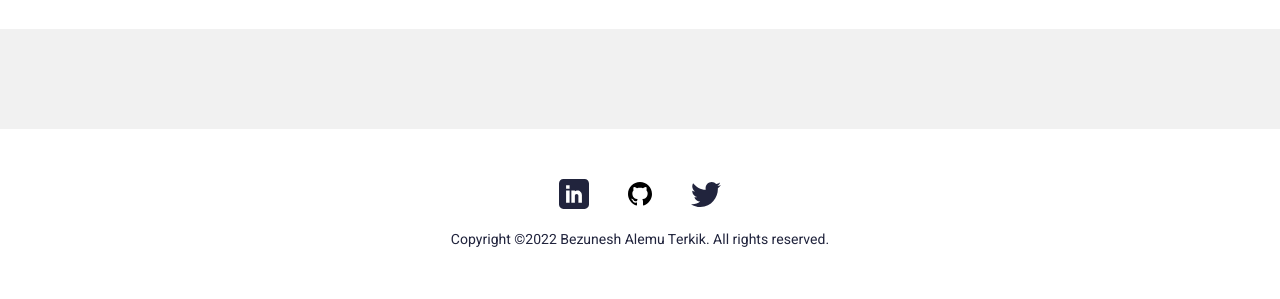
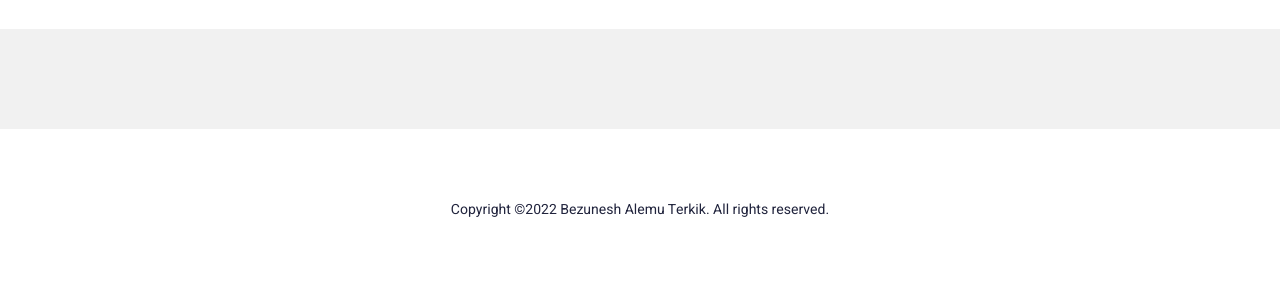
Before and after one commit to bezunesh/bezunesh, a Django app: page /blog/ in a window 1280 px wide. Shown: the part 289-588 px from the top of the page. Run offline with Django 3.2, Linux system fonts and the light colour scheme; data that the repository does not hold is empty; some libraries are stand-ins or nearby versions.

Commit message:
fix: Removes sm icons from footer

```diff
--- a/main/templates/main/partials/footer.html
+++ b/main/templates/main/partials/footer.html
@@ -5,11 +5,6 @@ Start Footer
 <footer>
     <div class="footerCol">
     <div class="container">
-        <ul class="socialCol">
-            <li><a href="https://linkedin.com/in/bezunesh"><img src="{% static 'main/images/linkedin.svg' %}" alt="..."></a></li>
-            <li><a href="https://github.com/bezunesh"><img src="{% static 'main/images/github.svg' %}" alt="..."></a></li>
-            <li><a href="https://twitter.com/bezunesh"><img src="{% static 'main/images/twitter.svg' %}" alt="..."></a></li>
-        </ul>
         <div class="copyrightCol">
         <p>Copyright ©{% now 'Y' %} Bezunesh Alemu Terkik. All rights reserved.</p>
         </div>
```
